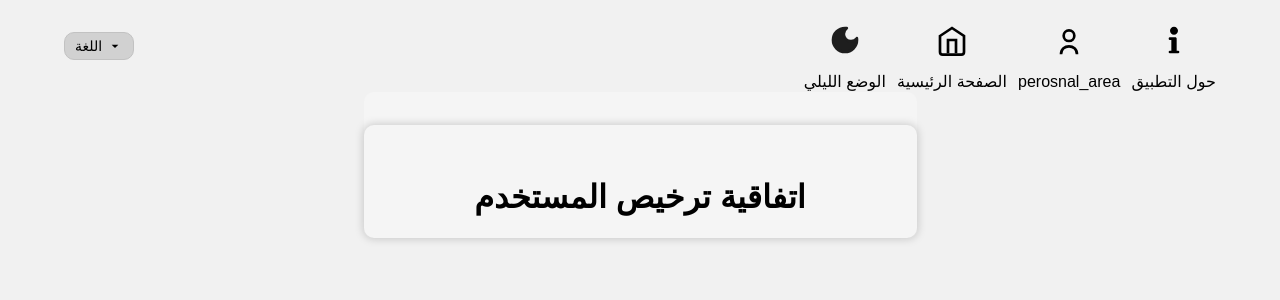
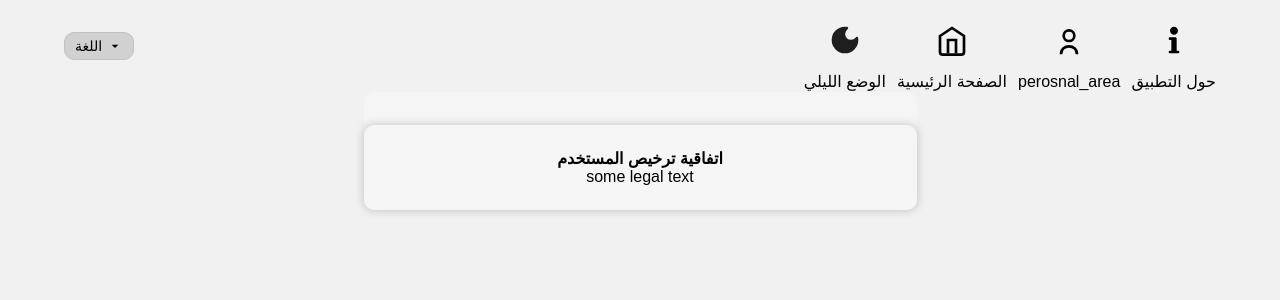
Before and after one commit to mohammadabk2/Beit-Hanina-Community-Center-Vol-App, a React (Create React App) app in the folder client/: page /ULA in a window 1280 px wide. Shown: the top 300 px of the page. Built offline with nearby package versions, Linux system fonts and the light colour scheme.

Commit message:
Fixed the styling no h1 used

```diff
--- a/client/src/App.css
+++ b/client/src/App.css
@@ -505,6 +505,7 @@ input:focus, textarea:focus{
 
 .link-button{
   color: #0056b3 !important;
+  background-color: transparent;
   /* background-color: var(--button-background) */
 }
 
@@ -512,6 +513,10 @@ input:focus, textarea:focus{
   width: 20rem;
   height: 20rem;
   margin-top: 0.2rem;
+}
+
+.bold-text{
+  font-weight: bold;
 }
 
 /* Add more styles as needed for skills, specific columns, etc. */
--- a/client/src/components/CopyRight.js
+++ b/client/src/components/CopyRight.js
@@ -10,15 +10,14 @@ const CopyRight = () => {
 
   const ulaRedirect = () => {
     console.log("Copy Right Link clicked.")
-    navigate("/user-license-agreement");
+    navigate("/ULA");
   }
 
   return (
     <>
       <div className="general-box flex-box flex-column basic-box-padding">
         <div className="basic-item-padding">&copy; {t("owner")}</div>
-        <DynamicButton className="link-button"
-        style={{background: 'transparent'}} text={t("privacy")} onClick={ulaRedirect} />
+        <DynamicButton className="link-button" text={t("privacy")} onClick={ulaRedirect} />
       </div>
     </>
   );
--- a/client/src/pages/CommonPages/ULA.js
+++ b/client/src/pages/CommonPages/ULA.js
@@ -10,8 +10,10 @@ const ULAPage = () => {
     <div className="app flex-box flex-column">
       <NavigationBar />
       <div className="general-box flex-box">
-        <div className="general-box flex-box flex-column smooth-shadow-box">
-          <h1 className="ula-title">{t("ula")}</h1>
+        <div className="general-box flex-box flex-column smooth-shadow-box basic-box-padding">
+          <div className="bold-text"> {t("ula")} </div>
+          {/* //TODO add to translation legal document */}
+          <div >some legal text</div>
         </div>
       </div>
     </div>
```
